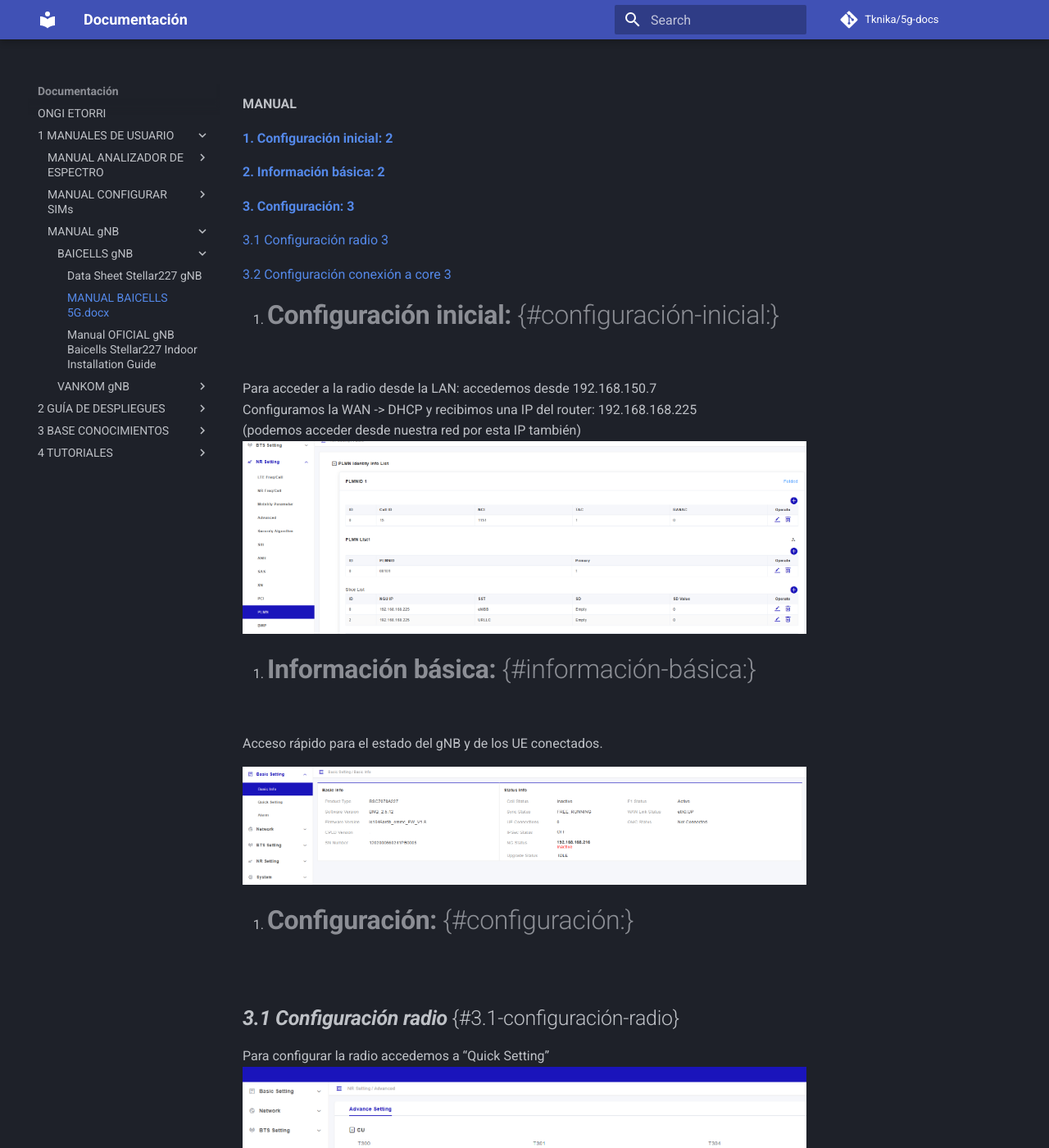
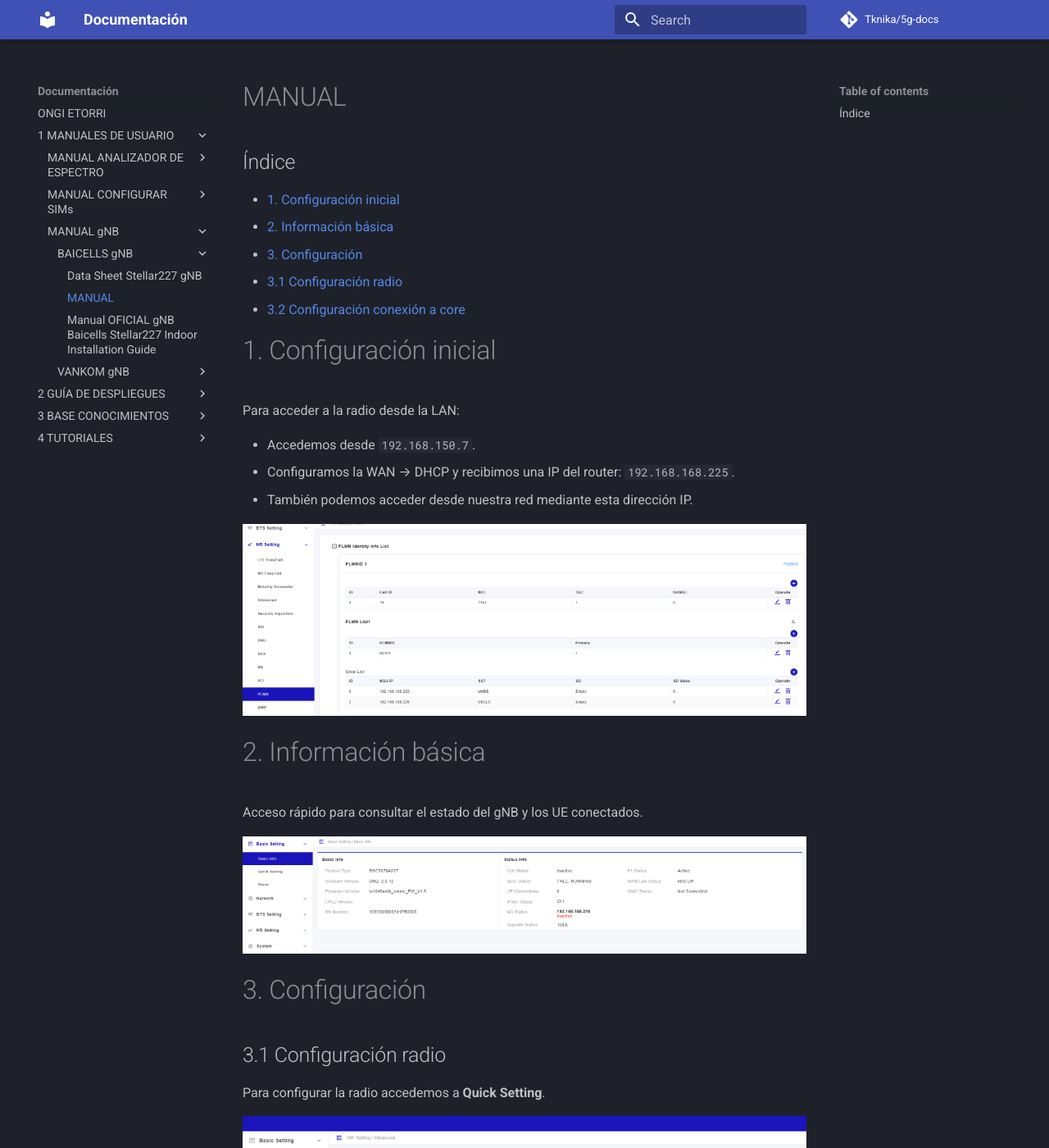
Before and after one commit to Tknika/5g-docs, an MkDocs documentation site: the page built from docs/1- MANUALES DE USUARIO/MANUAL gNB/BAICELLS-gNB/MANUAL BAICELLS 5G.docx.md, in a window 1280 px wide and 1400 px high. Shown: the whole window at 82% size. Built offline with MkDocs 1.6.1 and Material for MkDocs 9.7.7, drawn with Linux system fonts in a browser that asks for light colours; comment, search, counter and statistics services are not loaded; some of the changed text lies outside the part shown.

Commit message:
actualizo md para correcta visualizacion

```diff
--- a/docs/1- MANUALES DE USUARIO/MANUAL gNB/BAICELLS-gNB/MANUAL BAICELLS 5G.docx.md
+++ b/docs/1- MANUALES DE USUARIO/MANUAL gNB/BAICELLS-gNB/MANUAL BAICELLS 5G.docx.md
@@ -1,68 +1,71 @@
-**MANUAL**
+# MANUAL
 
-**[1\. Configuración inicial:	2](#configuración-inicial:)**
+## Índice
 
-[**2\. Información básica:	2**](#información-básica:)
+- [1. Configuración inicial](#1-configuración-inicial)
+- [2. Información básica](#2-información-básica)
+- [3. Configuración](#3-configuración)
+  - [3.1 Configuración radio](#31-configuración-radio)
+  - [3.2 Configuración conexión a core](#32-configuración-conexión-a-core)
 
-[**3\. Configuración:	3**](#configuración:)
+# 1. Configuración inicial
 
-[3.1 Configuración radio	3](#3.1-configuración-radio)
+Para acceder a la radio desde la LAN:
 
-[3.2 Configuración conexión a core	3](#3.2-configuración-conexión-a-core)
+- Accedemos desde `192.168.150.7`.
+- Configuramos la WAN → DHCP y recibimos una IP del router: `192.168.168.225`.
+- También podemos acceder desde nuestra red mediante esta dirección IP.
 
-1. # **Configuración inicial:** {#configuración-inicial:}
+![Configuración WAN](img/manual_image1.png)
 
-Para acceder a la radio desde la LAN: accedemos desde 192.168.150.7
-Configuramos la WAN \-\> DHCP y recibimos una IP del router: 192.168.168.225
-(podemos acceder desde nuestra red por esta IP también)
-**![][image1]**
+# 2. Información básica
 
-2. # **Información básica:** {#información-básica:}
+Acceso rápido para consultar el estado del gNB y los UE conectados.
 
-Acceso rápido para el estado del gNB y de los UE conectados.
+![Información básica](img/manual_image2.png)
 
-**![][image2]**
+# 3. Configuración
 
-3. # **Configuración:** {#configuración:}
+## 3.1 Configuración radio
 
-## ***3.1 Configuración radio*** {#3.1-configuración-radio}
+Para configurar la radio accedemos a **Quick Setting**.
 
-Para configurar la radio accedemos a “Quick Setting”
-![][image3]
+![Quick Setting](img/manual_image3.png)
 
-Configurar parámetros radio y del gNB
+Configurar los parámetros de radio y del gNB:
 
-* Banda de trabajo
-* Ancho de banda
-* Frecuencia (ARFCN)
-* PCI: Physical Cell ID
+- Banda de trabajo.
+- Ancho de banda.
+- Frecuencia (ARFCN).
+- PCI (Physical Cell ID).
 
-## ***3.2 Configuración conexión a core*** {#3.2-configuración-conexión-a-core}
+## 3.2 Configuración conexión a core
 
 Para configurar la conexión con el core:
-NR Setting → Advanced → CU
-![][image4]
 
-1- Egtpu Local IP: Agregamos la IP de la radio
-2- Le damos al “+” y conbfiguramos:![][image5]
-AMF IP: IP del core
-NGAP Local IP: IP de la radio
-PLMN: Elegimos la misma que tenemos en el core.
-\*Si no aparece tendremos que ir a pestaña PLMN
-Open→ Add
-Aquí también podemos configurar los slices
-![][image6]
+**NR Setting → Advanced → CU**
 
-*Podemos comprobar la conexión en la pestaña “Basic info”*
+![Configuración CU](img/manual_image4.png)
 
-[image1]: img/manual_image1.png
+### Parámetros
 
-[image2]: img/manual_image2.png
+1. **Egtpu Local IP**
+   - Agregamos la IP de la radio.
 
-[image3]: img/manual_image3.png
+2. Pulsamos el botón **"+"** y configuramos:
 
-[image4]: img/manual_image4.png
+![Configuración AMF](img/manual_image5.png)
 
-[image5]: img/manual_image5.png
+- **AMF IP**: IP del core.
+- **NGAP Local IP**: IP de la radio.
+- **PLMN**: elegir el mismo configurado en el core.
 
-[image6]: img/manual_image6.png
+> Si el PLMN no aparece:
+>
+> **PLMN → Open → Add**
+
+Desde esta misma pantalla también es posible configurar los *slices*.
+
+![Configuración slices](img/manual_image6.png)
+
+> La conexión puede verificarse en la pestaña **Basic Info**.
```
